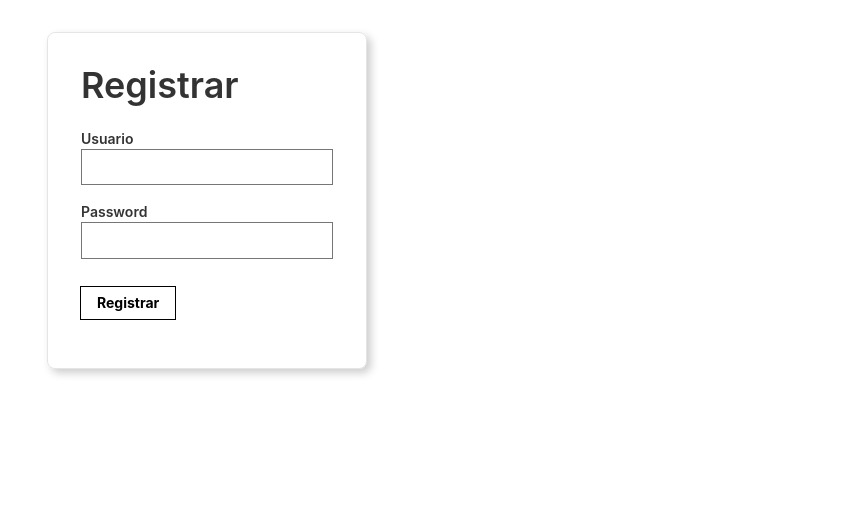
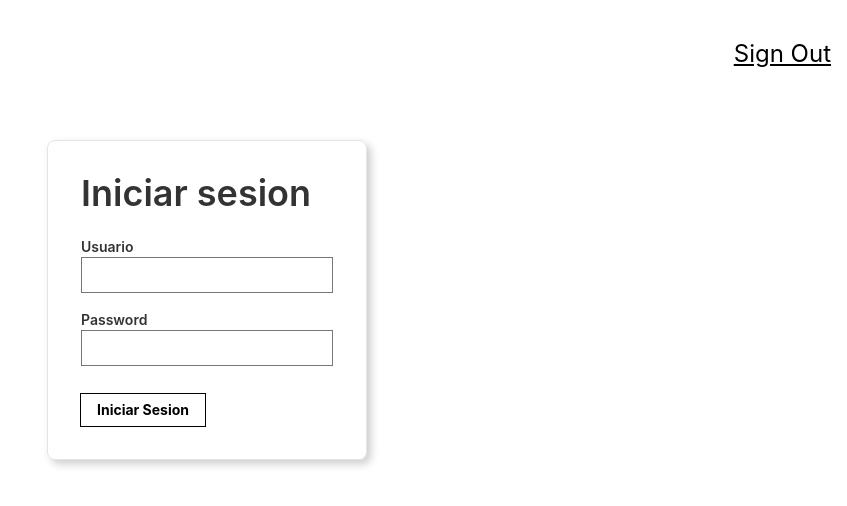
Before and after one commit to radamesvaz/pa-fe, a React (Create React App) app: page / in a window 1280 px wide. Shown: the top 506 px of the page, without its empty margins (433-1280 px from the left). Built offline with nearby package versions, Linux system fonts and the light colour scheme.

Commit message:
adding routes

```diff
--- a/src/App.js
+++ b/src/App.js
@@ -1,15 +1,37 @@
-import React from 'react';
+import React, { Component } from 'react';
+import Navigation from './components/Navigation';
 import SignIn from './components/SignIn';
 import Register from './components/Register';
+import Home from './components/Home'
+
+class App extends Component {
+  constructor(){
+    super();
+    this.state = {
+      route: 'signin'
+    }
+  }
 
 
-function App() {
-  return (
-    <div className="App">
-      <Register />
-     {/* <SignIn /> */}
-    </div>
-  );
+  onRouteChange = (route) => {
+    this.setState({ route: route })
+  }
+
+  render(){
+    return (
+      <div className="App">
+      <Navigation onRouteChange={this.onRouteChange}/>
+       {
+         this.state.route === 'signin'
+          ?<SignIn onRouteChange={this.onRouteChange} />
+          : <div>
+       <Home />
+       </div>
+       }
+      </div>
+    );
+  }
+
 }
 
 export default App;
--- /dev/null
+++ b/src/components/Home.js
@@ -0,0 +1,9 @@
+import React from 'react';
+
+function Home() {
+    return(
+        <h1>hello world</h1>
+    )
+}
+
+export default Home;
--- /dev/null
+++ b/src/components/Navigation.js
@@ -0,0 +1,11 @@
+import React from 'react';
+
+const Navigation = ({onRouteChange}) => {
+    return(
+        <nav style={{display: 'flex', justifyContent: 'flex-end'}}>
+            <p onClick={() => onRouteChange('signin')} className='f3 link dim black underline pa3 pointer'>Sign Out</p>
+        </nav>
+    );
+}
+
+export default Navigation;
--- a/src/components/Register.js
+++ b/src/components/Register.js
@@ -16,7 +16,7 @@ class Register extends React.Component{
   onPasswordChange = (event) => {
     this.setState({password: event.target.value})
   }
-
+/*
   onSubmitSignIn = () => {
     fetch('https://sleepy-scrubland-26722.herokuapp.com/register', {
       method: 'post',
@@ -33,10 +33,10 @@ class Register extends React.Component{
         this.props.loadUser(user);
         this.props.onRouteChange('home');
 
-      }*/
+
     })
   }
-
+*/
   render() {
     return(
       <article className="br3 ba b--black-10 mv4 w-100 w-50-m w-25-l mw6 shadow-5 center">
--- a/src/components/SignIn.js
+++ b/src/components/SignIn.js
@@ -1,7 +1,7 @@
 import React from 'react';
 
-class SignIn extends React.Component {
-
+//class SignIn extends React.Component {
+/*
   constructor (props) {
     super(props);
     this.state = {
@@ -35,8 +35,9 @@ class SignIn extends React.Component {
     })
   }
 */
-  render(){
-    const { onRouteChange } = this.props;
+  // render(){
+  //  const { onRouteChange } = this.props;
+  const SignIn = ({ onRouteChange }) =>{
     return(
       <article className="br3 ba b--black-10 mv4 w-100 w-50-m w-25-l mw6 shadow-5 center">
       <main className="pa4 black-80">
@@ -50,7 +51,7 @@ class SignIn extends React.Component {
           type="email"
           name="email-address"
           id="email-address"
-          onChange={this.onEmailChange}
+          //onChange={this.onEmailChange}
           />
         </div>
         <div className="mv3">
@@ -60,13 +61,13 @@ class SignIn extends React.Component {
           type="password"
           name="password"
           id="password"
-          onChange={this.onPasswordChange}
+          //onChange={this.onPasswordChange}
           />
         </div>
       </fieldset>
       <div className="">
         <input
-        onClick={this.onSubmitSignIn}
+        onClick={() => onRouteChange('home')}
         className="b ph3 pv2 input-reset ba b--black bg-transparent grow pointer f6 dib"
         type="submit"
         value="Iniciar Sesion"
@@ -77,6 +78,6 @@ class SignIn extends React.Component {
   </article>
      );
   }
-}
+//            }
 
 export default SignIn
```
